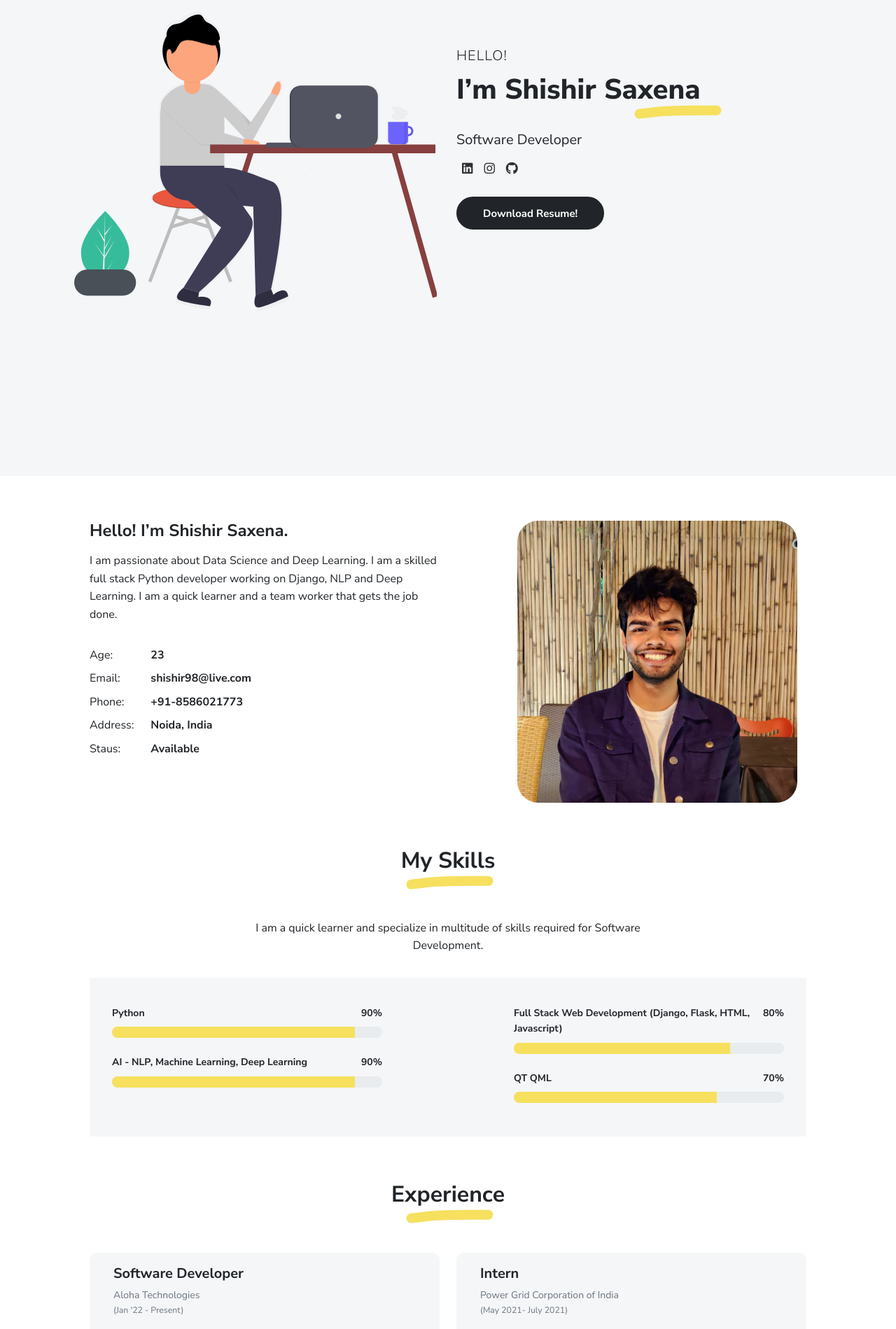
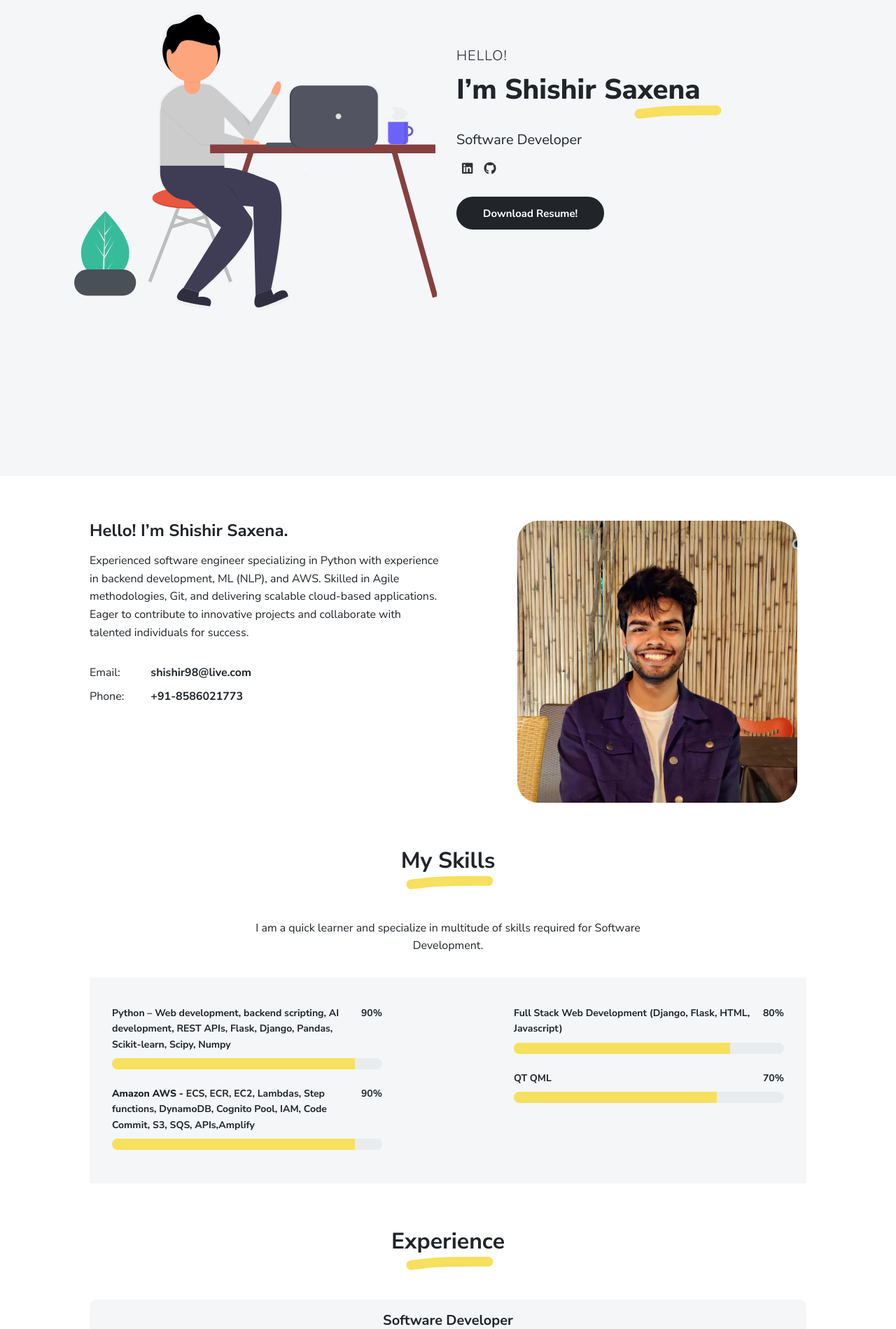
Before and after one commit to Shishir98/Resume2.0, a FastAPI app: page / in a window 1280 px wide. Shown: the part 74-1973 px from the top of the page at 70% size. Run offline with FastAPI, Linux system fonts and the light colour scheme; some libraries are stand-ins or nearby versions.

Commit message:
resume changes initial

```diff
--- a/templates/index.html
+++ b/templates/index.html
@@ -67,10 +67,7 @@
             <div class="social-nav" data-aos="fade-up" data-aos-delay="200">
               <nav role="navigation">
                 <ul class="nav justify-content-left">
-<!--                  <li class="nav-item"><a class="nav-link" href="https://twitter.com/templateflip" title="Twitter"><i class="fab fa-twitter"></i><span class="menu-title sr-only">Twitter</span></a></li>-->
-<!--                  <li class="nav-item"><a class="nav-link" href="https://www.facebook.com/templateflip" title="Facebook"><i class="fab fa-facebook"></i><span class="menu-title sr-only">Facebook</span></a></li>-->
                   <li class="nav-item"><a class="nav-link" href="https://www.linkedin.com/in/shishir-saxena-389307144/" title="LinkedIn"><i class="fab fa-linkedin"></i><span class="menu-title sr-only">LinkedIn</span></a></li>
-                  <li class="nav-item"><a class="nav-link" href="https://www.instagram.com/shishir98/" title="Instagram"><i class="fab fa-instagram"></i><span class="menu-title sr-only">Instagram</span></a></li>
                   <li class="nav-item"><a class="nav-link" href="https://github.com/Shishir98" title="GitHub"><i class="fab fa-github"></i><span class="menu-title sr-only">GitHub</span></a></li>
                 </ul>
               </nav>
@@ -88,43 +85,19 @@
     <div class="row">
       <div class="col-md-6">
         <h2 class="h4 my-2">Hello! I’m Shishir Saxena.</h2>
-        <p>I am passionate about Data Science and Deep Learning. I am a skilled full stack Python developer working on Django, NLP and Deep Learning. I am a quick learner and a team worker that gets the job done.</p>
+        <p>Experienced software engineer specializing in Python with experience in backend development, ML (NLP), and AWS. Skilled in Agile methodologies, Git, and delivering scalable cloud-based applications. Eager to contribute to innovative projects and collaborate with talented individuals for success.</p>
         <div class="row mt-3">
-          <div class="col-sm-2">
-            <div class="pb-1">Age:</div>
-          </div>
-          <div class="col-sm-10">
-            <div class="pb-1 fw-bolder">23</div>
-          </div>
           <div class="col-sm-2">
             <div class="pb-1">Email:</div>
           </div>
           <div class="col-sm-10">
             <div class="pb-1 fw-bolder">shishir98@live.com</div>
           </div>
-<!--          <div class="col-sm-2">-->
-<!--            <div class="pb-1">Skype:</div>-->
-<!--          </div>-->
-<!--          <div class="col-sm-10">-->
-<!--            <div class="pb-1 fw-bolder">username@skype.com</div>-->
-<!--          </div>-->
           <div class="col-sm-2">
             <div class="pb-1">Phone:</div>
           </div>
           <div class="col-sm-10">
             <div class="pb-1 fw-bolder">+91-8586021773</div>
-          </div>
-          <div class="col-sm-2">
-            <div class="pb-1">Address:</div>
-          </div>
-          <div class="col-sm-10">
-            <div class="pb-1 fw-bolder">Noida, India</div>
-          </div>
-          <div class="col-sm-2">
-            <div class="pb-1">Staus:</div>
-          </div>
-          <div class="col-sm-10">
-            <div class="pb-1 fw-bolder">Available</div>
           </div>
         </div>
       </div>
@@ -144,13 +117,13 @@
       <div class="row">
         <div class="col-md-5">
           <div class="py-1">
-            <div class="d-flex text-small fw-bolder"><span class="me-auto">Python</span><span>90%</span></div>
+            <div class="d-flex text-small fw-bolder"><span class="me-auto">Python – Web development, backend scripting, AI development, REST APIs,  Flask, Django, Pandas, Scikit-learn, Scipy, Numpy</span><span>90%</span></div>
             <div class="progress my-1">
               <div class="progress-bar bg-primary" role="progressbar" data-aos="zoom-in-right" data-aos-delay="100" data-aos-anchor=".skills-section" style="width: 90%" aria-valuenow="90" aria-valuemin="0" aria-valuemax="100"></div>
             </div>
           </div>
           <div class="py-1">
-            <div class="d-flex text-small fw-bolder"><span class="me-auto">AI - NLP, Machine Learning, Deep Learning</span><span>90%</span></div>
+            <div class="d-flex text-small fw-bolder"><span class="me-auto"><strong>Amazon AWS -</strong> ECS, ECR, EC2, Lambdas, Step functions, DynamoDB, Cognito Pool, IAM, Code Commit, S3, SQS, APIs,Amplify</span><span>90%</span></div>
             <div class="progress my-1">
               <div class="progress-bar bg-primary" role="progressbar" data-aos="zoom-in-right" data-aos-delay="200" data-aos-anchor=".skills-section" style="width: 90%" aria-valuenow="90" aria-valuemin="0" aria-valuemax="100"></div>
             </div>
@@ -181,27 +154,30 @@
       <h2 class="marker marker-center">Experience</h2>
     </div>
     <div class="row">
-      <div class="col-md-6">
+      <div class="row-md-6">
         <div class="card mb-3" data-aos="fade-right" data-aos-delay="100">
           <div class="card-header px-3 py-2">
-            <div class="d-flex justify-content-between">
+            <div class="d-flex justify-content-md-center">
               <div>
-                <h3 class="h5 mb-1">Software Developer</h3>
+                <h3 class="h5">Software Developer</h3>
                 <div class="text-muted text-small">Aloha Technologies <br>
                 <small> (Jan '22 - Present)</small></div>
               </div>
             </div>
           </div>
           <div class="card-body px-3 py-2">
-            <p>Working on Natural Language processing tasks with Python. Studying on QT QML to integrate services.</p>
-<!--            <p>Organically grow the holistic world view of disruptive innovation via workplace diversity and empowerment.</p>-->
+            <p>● Utilized Nemo Citrinet model for NLP speech-to-text and text-to-speech products for voice commands</p>
+            <p>● Implemented BERT QnA for a ques on-answering bot based on custom models trained on extracted data from various sources, and developed corresponding APIs</p>
+            <p>● Developed WordPress plugins to enable voice search on websites using IBM Watson speech-to-text, including customizable Elementor-based dialogs and plugins</p>
+            <p>● Constructed a 3- tier architecture on AWS domain services, with specific APIs for popular top-level domains leading to sales of over 50,000 domains sold</p>
+            <p>● Established MySQL backend database structure to facilitate real-time domain sales and created an application on to monitor sales discrepancies in real me</p>
           </div>
         </div>
       </div>
-      <div class="col-md-6">
+      <div class="row-md-6">
         <div class="card mb-3" data-aos="fade-left" data-aos-delay="300">
           <div class="card-header px-3 py-2">
-            <div class="d-flex justify-content-between">
+            <div class="d-flex justify-content-md-center">
               <div>
                 <h3 class="h5 mb-1">Intern</h3>
                 <div class="text-muted text-small">Power Grid Corporation of India <br>
@@ -210,8 +186,8 @@
             </div>
           </div>
           <div class="card-body px-3 py-2">
-            <p>Worked on Tejas Networks. Tejas Networks is an optical, broadband and data networking company that provides its products to many companies in India.</p>
-<!--            <p>Organically grow the holistic world view of disruptive innovation via workplace diversity and empowerment.</p>-->
+            <p>● Worked on understanding Tejas Networks</p>
+            <p>● Supported development maintenance of small applications based on Tejas Networks</p>
           </div>
         </div>
       </div>
@@ -316,27 +292,6 @@
   </div>
 </div>
 
-<!--<div class="section px-2 px-lg-4 pb-4 pt-5 mb-5" id="resume">-->
-<!--  <div class="container-narrow">-->
-<!--    <div class="text-center mb-5">-->
-<!--      <h2 class="marker marker-center">Resume</h2>-->
-<!--      <div class="col-md-12" data-aos="fade-left" data-aos-delay="300">-->
-<!--                <div class="mt-3 px-1"><br>-->
-
-<!--        </div>-->
-<!--        <div class="mt-53 px-1">-->
-<!--          <div class="row">-->
-<!--            <div class="row-sm">-->
-<!--              <button type="button" id="resumeDownload" class="btn btn-dark" onclick="downloadResume()">Download</button>-->
-<!--            </div>-->
-<!--            </div>-->
-<!--          </div>-->
-<!--        </div>-->
-<!--      </div>-->
-<!--    </div>-->
-<!--  </div>-->
-<!--</div>-->
-
 <footer class="pt-4 pb-4 text-center bg-light">
   <div class="container">
     <div class="my-3">
@@ -345,11 +300,6 @@
       <div class="social-nav">
         <nav role="navigation">
           <ul class="nav justify-content-center">
-<!--            <li class="nav-item"><a class="nav-link" href="https://twitter.com/templateflip" title="Twitter"><i class="fab fa-twitter"></i><span class="menu-title sr-only">Twitter</span></a></li>-->
-<!--            <li class="nav-item"><a class="nav-link" href="https://www.facebook.com/templateflip" title="Facebook"><i class="fab fa-facebook"></i><span class="menu-title sr-only">Facebook</span></a></li>-->
-<!--            <li class="nav-item"><a class="nav-link" href="https://www.instagram.com/templateflip" title="Instagram"><i class="fab fa-instagram"></i><span class="menu-title sr-only">Instagram</span></a></li>-->
-<!--            <li class="nav-item"><a class="nav-link" href="https://www.linkedin.com/" title="LinkedIn"><i class="fab fa-linkedin"></i><span class="menu-title sr-only">LinkedIn</span></a></li>-->
-<!--            <li class="nav-item"><a class="nav-link" href="https://www.behance.net/templateflip" title="Behance"><i class="fab fa-behance"></i><span class="menu-title sr-only">Behance</span></a></li>-->
                 <li class="nav-item"><a class="nav-link" href="https://www.linkedin.com/in/shishir-saxena-389307144/" title="LinkedIn"><i class="fab fa-linkedin"></i><span class="menu-title sr-only">LinkedIn</span></a></li>
                 <li class="nav-item"><a class="nav-link" href="https://www.instagram.com/shishir98/" title="Instagram"><i class="fab fa-instagram"></i><span class="menu-title sr-only">Instagram</span></a></li>
                 <li class="nav-item"><a class="nav-link" href="https://github.com/Shishir98" title="GitHub"><i class="fab fa-github"></i><span class="menu-title sr-only">GitHub</span></a></li>
```
